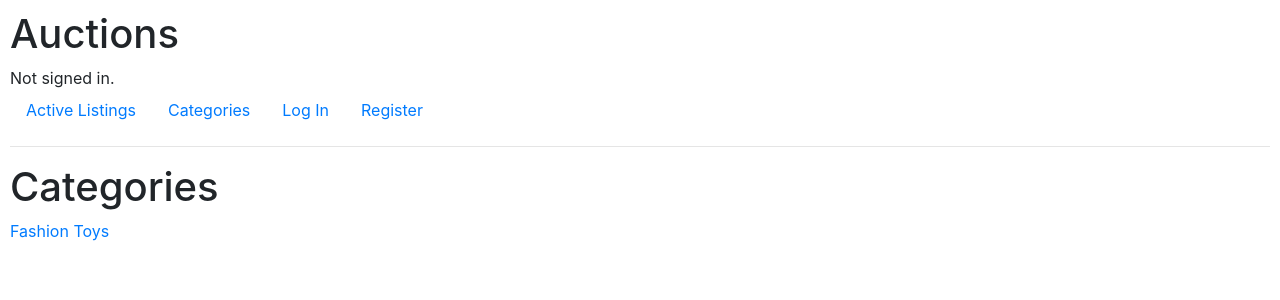
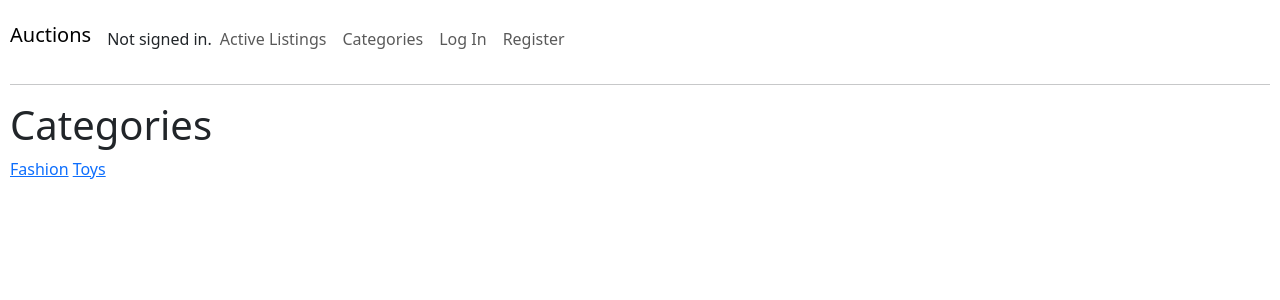
Before and after one commit to rafaelmourato/commerce-cs50, a Django app: page /categories in a window 1280 px wide. Shown: the top 300 px of the page. Run offline with Django 3.2, Linux system fonts and the light colour scheme; data comes from the database, SQL or seed files in the repository; both versions use the stored data as it was after the commit; some libraries are stand-ins or nearby versions.

Commit message:
start aplying bootsstrap, was learning first

```diff
--- a/auctions/models.py
+++ b/auctions/models.py
@@ -20,7 +20,7 @@ class Listing(models.Model):
     Description = models.TextField(blank=True)
     CurrentBid = models.DecimalField(max_digits = 10, decimal_places=2)
     Image = models.URLField(max_length=500, blank=True, null=True)
-    Category = models.CharField(choices=categories, null=True, blank=True, default= None)
+    Category = models.CharField(choices=categories, null=True, blank=True, default= None, max_length=100)
     Active = models.BooleanField(default=True)
 
     def __str__(self):
--- a/auctions/templates/auctions/layout.html
+++ b/auctions/templates/auctions/layout.html
@@ -4,11 +4,13 @@
 <html lang="en">
     <head>
         <title>{% block title %}Auctions{% endblock %}</title>
-        <link rel="stylesheet" href="https://stackpath.bootstrapcdn.com/bootstrap/4.4.1/css/bootstrap.min.css" integrity="sha384-Vkoo8x4CGsO3+Hhxv8T/Q5PaXtkKtu6ug5TOeNV6gBiFeWPGFN9MuhOf23Q9Ifjh" crossorigin="anonymous">
+        <link href="https://cdn.jsdelivr.net/npm/bootstrap@5.3.8/dist/css/bootstrap.min.css" rel="stylesheet" integrity="sha384-sRIl4kxILFvY47J16cr9ZwB07vP4J8+LH7qKQnuqkuIAvNWLzeN8tE5YBujZqJLB" crossorigin="anonymous">
+        <script defer src="https://cdn.jsdelivr.net/npm/bootstrap@5.3.8/dist/js/bootstrap.bundle.min.js" integrity="sha384-FKyoEForCGlyvwx9Hj09JcYn3nv7wiPVlz7YYwJrWVcXK/BmnVDxM+D2scQbITxI" crossorigin="anonymous"></script>
         <link href="{% static 'auctions/styles.css' %}" rel="stylesheet">
     </head>
     <body>
-        <h1>Auctions</h1>
+        <nav class="navbar navbar-expand">
+            <h1 class="navbar-brand ">Auctions</h1>
             <div>
                 {% if user.is_authenticated %}
                     Signed in as <strong>{{ user.username }}</strong>.
@@ -16,7 +18,7 @@
                     Not signed in.
                 {% endif %}
             </div>
-        <ul class="nav">
+            <ul class="navbar-nav">
                 <li class="nav-item">
                     <a class="nav-link" href="{% url 'index' %}">Active Listings</a>
                 </li>
@@ -45,6 +47,7 @@
                     </li>
                 {% endif %}
             </ul>
+        </nav>
         <hr>
         {% block body %}
         {% endblock %}
```
Also changed, not shown: auctions/migrations/0006_alter_listing_category.py (added), db.sqlite3. Lines whose indentation alone changed are shown as unchanged.
